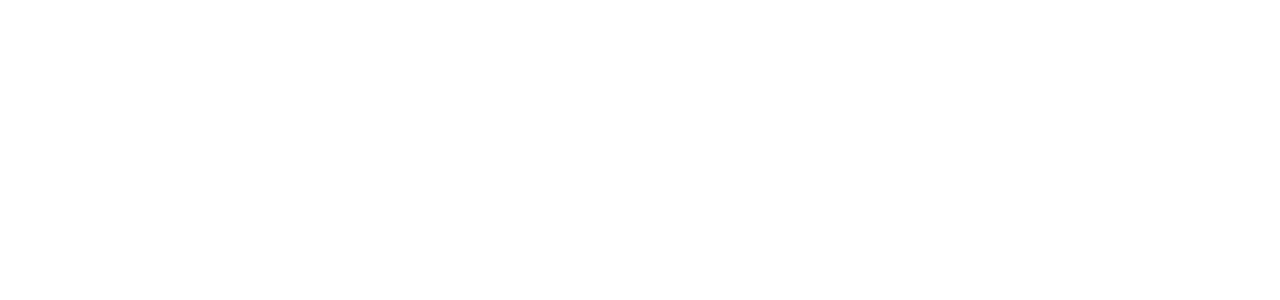
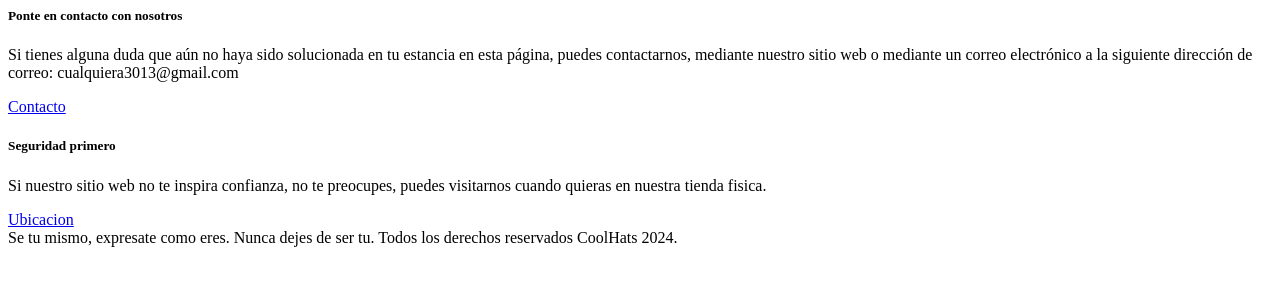
Before and after one commit to ivanMosquedaFTP/transitionToPhp, a PHP site: page /footer.php in a window 1280 px wide. Before the commit the part shown is empty. Shown: the top 300 px of the page. Run offline with PHP 8.4, Linux system fonts and the light colour scheme.

Commit message:
added footer

```diff
--- a/admin/views/footer.php
+++ b/admin/views/footer.php
@@ -1,3 +1,43 @@
-    <script src="https://cdn.jsdelivr.net/npm/bootstrap@5.3.3/dist/js/bootstrap.bundle.min.js" integrity="sha384-YvpcrYf0tY3lHB60NNkmXc5s9fDVZLESaAA55NDzOxhy9GkcIdslK1eN7N6jIeHz" crossorigin="anonymous"></script>
-  </body>
+<footer>
+    <div class="row">
+      <div class="col-md-1"></div>
+      <div class="col-md-10">
+        <div class="row">
+          <div class="col-sm-6 mb-3 mb-sm-0">
+            <div class="card">
+              <div class="card-body">
+                <h5 class="card-title">Ponte en contacto con nosotros</h5>
+                <p class="card-text">Si tienes alguna duda que aún no haya sido solucionada en tu estancia en esta
+                  página,
+                  puedes contactarnos, mediante nuestro sitio web o mediante un correo electrónico a la siguiente
+                  dirección
+                  de correo: cualquiera3013@gmail.com</p>
+                <a href="index/contact.html" class="btn btn-danger">Contacto</a>
+              </div>
+            </div>
+          </div>
+          <div class="col-sm-6">
+            <div class="card">
+              <div class="card-body">
+                <h5 class="card-title">Seguridad primero</h5>
+                <p class="card-text">Si nuestro sitio web no te inspira confianza, no te preocupes, puedes visitarnos
+                  cuando quieras en nuestra tienda fisica.</p>
+                <a href="index/location.html" class="btn btn-danger">Ubicacion</a>
+              </div>
+            </div>
+          </div>
+        </div>
+      </div>
+      <div class="col-md-1"></div>
+    </div>
+
+    <nav class="navbar bg-body-tertiary bg-dark" data-bs-theme="dark">
+      <div class="container-fluid">
+        <span class="navbar-text">
+          Se tu mismo, expresate como eres. Nunca dejes de ser tu. Todos los derechos reservados CoolHats 2024.
+        </span>
+      </div>
+    </nav>
+  </footer>
+</body>
 </html>
```
